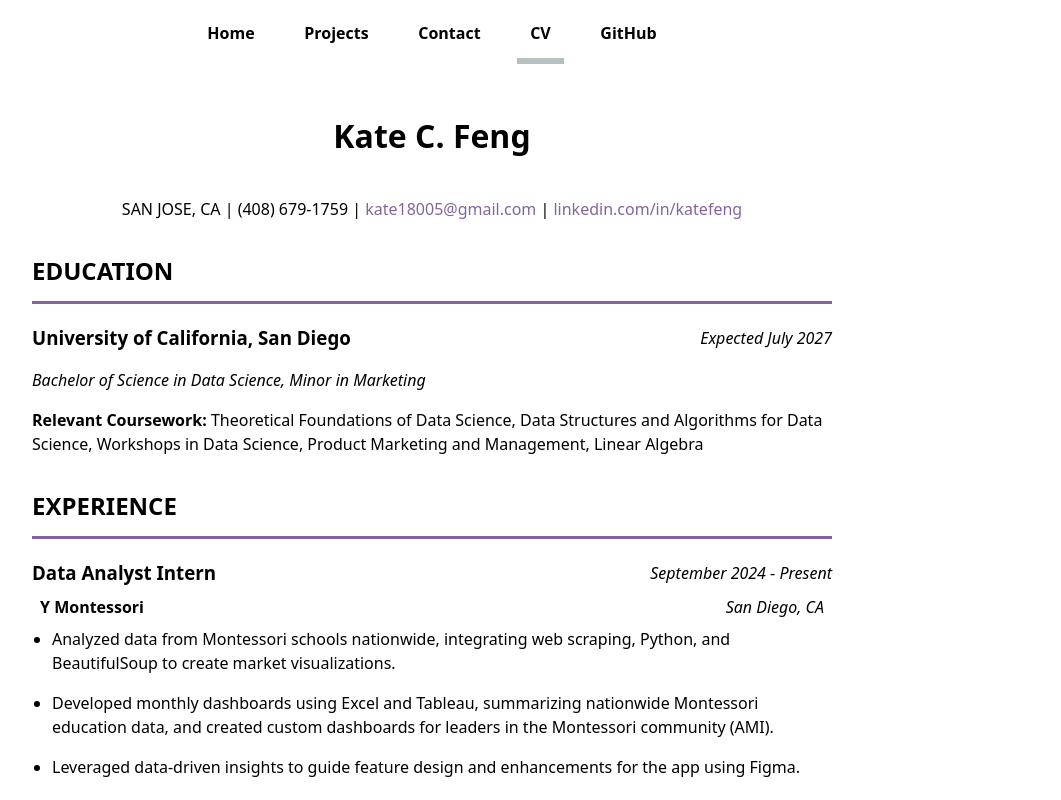
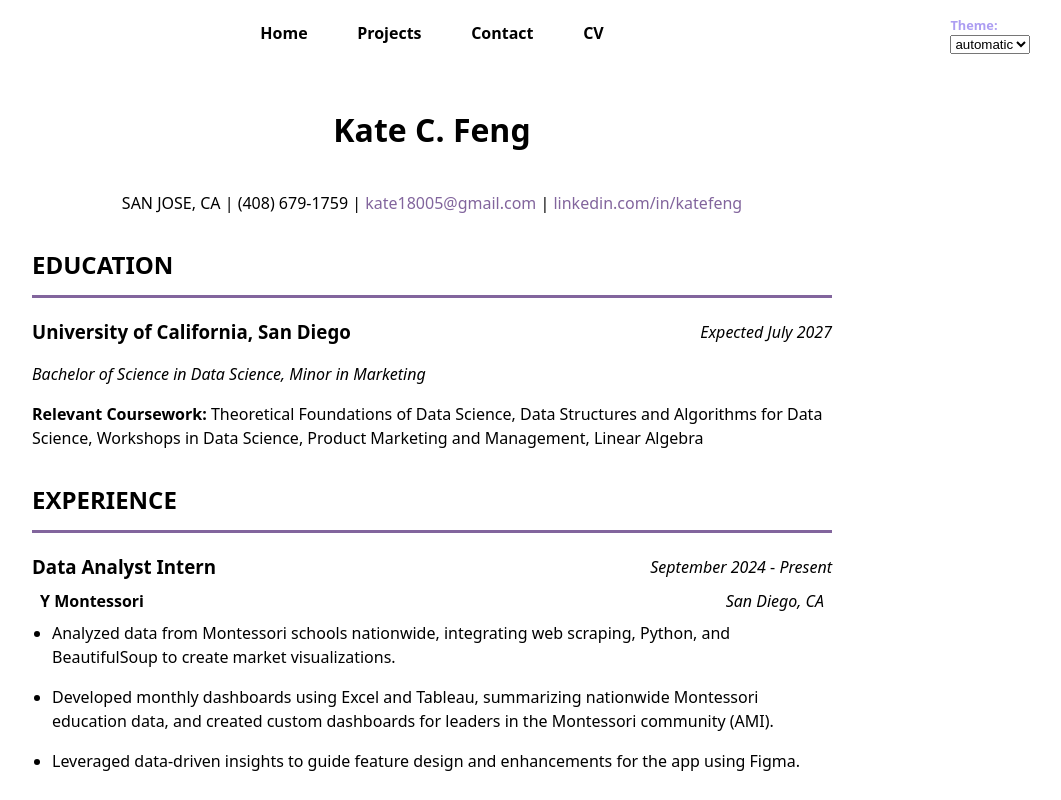
Before and after one commit to katefengx/portfolio, a plain HTML site: page cv/index.html in a window 1280 px wide. Shown: the top 800 px of the page, without its empty margins (208-1269 px from the left). Drawn offline with Linux system fonts and the light colour scheme.

Commit message:
lab 3 updates

```diff
--- a/cv/index.html
+++ b/cv/index.html
@@ -5,16 +5,10 @@
     <meta name="viewport" content="width=device-width, initial-scale=1.0">
     <title>CV</title>
     <link rel="stylesheet" href="../style.css">
+    <script type="module" src="../global.js"></script>
+
 </head>
 <body>
-    <nav>
-        <a href="../index.html">Home</a>
-        <a href="../projects/index.html">Projects</a>
-        <a href="../contact/index.html">Contact</a>
-        <a href="index.html" class="current">CV</a>
-        <a href="https://github.com/katefengx" target="_blank">GitHub</a>
-    </nav>
-
     <div class="cv">
         <!-- <h1>CV</h1> -->
 
--- /dev/null
+++ b/global.js
@@ -0,0 +1,84 @@
+console.log("IT'S ALIVE!");
+
+function $$(selector, context = document) {
+  return Array.from(context.querySelectorAll(selector));
+}
+
+let pages = [
+    { url: '', title: 'Home' },
+    { url: 'projects/', title: 'Projects' },
+    { url: 'contact/', title: 'Contact' },
+    { url: 'cv/', title: 'CV' },
+];
+
+let nav = document.createElement('nav');
+document.body.prepend(nav);
+
+for (let p of pages) {
+    let url = p.url;
+    let title = p.title;
+
+    const BASE_PATH = (location.hostname === "localhost" || location.hostname === "127.0.0.1")
+    ? "/"                  // Local server
+    : "/website/";         // GitHub Pages repo name
+
+    url = !url.startsWith('http') ? BASE_PATH + url : url;
+    nav.insertAdjacentHTML('beforeend', `<a href="${url}">${title}</a>`);
+}
+
+let navLinks = $$("nav a");
+
+let currentLink = navLinks.find(
+    (a) => a.host === location.host && a.pathname === location.pathname,
+);
+
+currentLink?.classList.add('current');
+
+
+// drop down menu for light/dark
+
+function setColorScheme(colorScheme){
+    return document.documentElement.style.setProperty('color-scheme', colorScheme);
+}
+
+document.body.insertAdjacentHTML(
+    'afterbegin',
+    `
+      <label class="color-scheme">
+          Theme:
+          <select>
+            <option value="auto">automatic</option>
+            <option value="light">light</option>
+            <option value="dark">dark</option>
+          </select>
+      </label>`,
+);
+
+let select = document.querySelector("label.color-scheme select");
+
+if ("colorScheme" in localStorage) {
+    select.value = localStorage.colorScheme;
+    setColorScheme(localStorage.colorScheme);
+}
+
+select.addEventListener('input', function (event) {
+    console.log('color scheme changed to', event.target.value);
+    setColorScheme(event.target.value);
+    localStorage.colorScheme = event.target.value;
+});
+
+let form = document.querySelector("form");
+
+form?.addEventListener('submit', function (event){
+    event.preventDefault();
+
+    let data = new FormData(form);
+    let params = [];
+
+    for (let [name, value] of data) {
+        params.push(`${name}=${encodeURIComponent(value)}`);
+    }
+
+    let url = form.action + "?" + params.join("&");
+    location.href = url;
+})
--- a/style.css
+++ b/style.css
@@ -1,5 +1,6 @@
 html {
     --color-accent: #AC9DF2;
+    color-scheme: light dark
 }
 
 body {
@@ -18,7 +19,8 @@ nav {
     display: flex;
     justify-content: center;
     gap: 1.5em;
-    margin-bottom: 1em;
+    margin-bottom: 0.5em;
+    --border-color: #AC9DF266;
 
     a {
         text-decoration: none;
@@ -30,12 +32,12 @@ nav {
         white-space: nowrap;
 
         &.current {
-            border-bottom: 0.4em solid oklch(80% 3% 200);
-        }
+            border-bottom: 0.4em solid var(--border-color);
+          }
 
         &:hover {
             color: var(--color-accent);
-            background-color: oklch(from var(--color-accent) 95% 5% h);
+            background-color: color-mix(in oklch, var(--color-accent), canvas 85%);
         }
     }
 }
@@ -148,10 +150,10 @@ div.cv {
   gap: 1.5em;
   padding: 1.5em;
 
-  article {
+article {
     grid-template-rows: subgrid;
     grid-row: span 3;
-  }
+}
 
   h1, h2, h3, h4, h5, h6 {
     margin: 0;
@@ -167,7 +169,6 @@ form {
     margin: 2em auto;
     gap: 1.5em;
     max-width: 600px;
-    background-color: #f9f9f9;
     border-radius: 8px;
     box-shadow: 0 4px 12px rgba(0, 0, 0, 0.1);
 }
@@ -188,7 +189,6 @@ textarea {
     padding: 0.8em;
     font-size: 1em;
     border: 1px solid #ccc;
-    background-color: #fff;
 }
 
 textarea {
@@ -210,3 +210,11 @@ button {
 button:hover {
     background-color: #9a82d1;
 }
+
+label.color-scheme {
+    position: absolute;
+    top: 1rem;
+    right: 1rem;
+    font-family: inherit;
+    font-size: 80%
+}
```
Also changed, not shown: contact/index.html (+2 -10 lines), index.html (+2 -8 lines), projects/index.html (+2 -8 lines).
